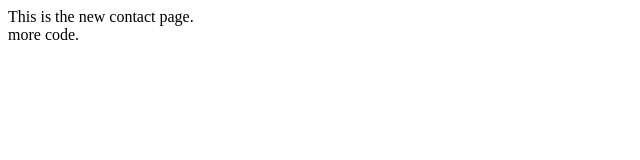
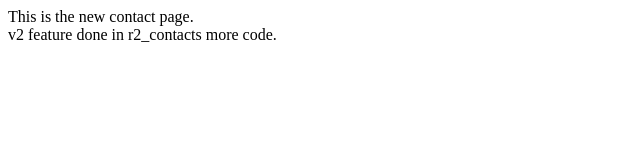
Before and after one commit to janevin/git.test, a plain HTML site: page contact.html in a window 1280 px wide. Shown: the whole page, without its empty margins (0-640 px from the left). Drawn offline with Linux system fonts and the light colour scheme.

Commit message:
v2 done in r2_contact

```diff
--- a/contact.html
+++ b/contact.html
@@ -4,6 +4,8 @@ This is the new contact page.
 
 <br/>
 
+v2 feature done in r2_contacts
+
 more code.
 </body>
 </html>
```
